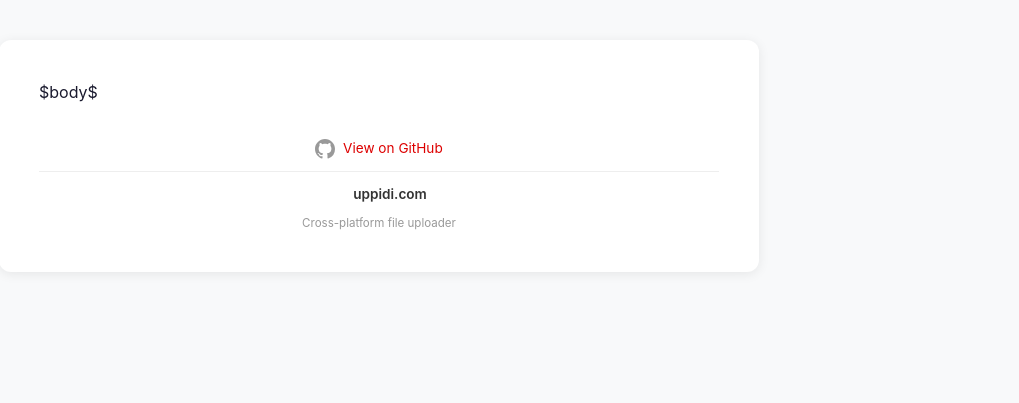
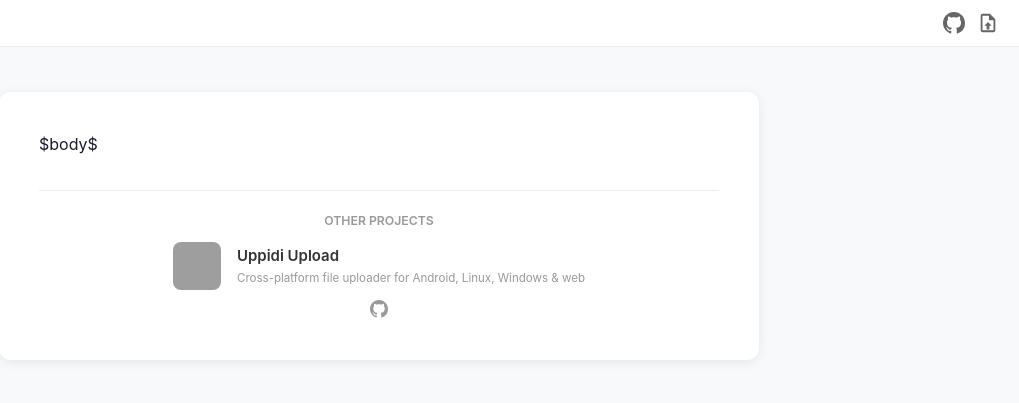
Before and after one commit to xpufx/reddit-comments-overkill, a plain HTML site: page src/template.html in a window 1280 px wide. Shown: the whole page, without its empty margins (261-1280 px from the left). Drawn offline with Linux system fonts and the light colour scheme; grey boxes are pictures that could not be loaded.

Commit message:
add Other Projects section with Uppidi logo + description, GitHub icon at top

```diff
--- a/src/template.html
+++ b/src/template.html
@@ -65,6 +65,23 @@
   th { background: #f5f5f5; font-weight: 600; }
   img { max-width: 100%; height: auto; border-radius: 8px; }
   .footer { text-align: center; color: #999; font-size: 0.85em; margin-top: 32px; }
+  .top-bar {
+    position: fixed;
+    top: 0; left: 0; right: 0;
+    display: flex;
+    justify-content: flex-end;
+    align-items: center;
+    gap: 12px;
+    padding: 12px 20px;
+    background: rgba(255,255,255,0.9);
+    backdrop-filter: blur(6px);
+    z-index: 100;
+    border-bottom: 1px solid #eee;
+  }
+  .top-bar a { line-height: 0; }
+  .top-bar svg { transition: fill 0.2s; }
+  .top-bar a:hover svg { fill: #d00; }
+  body { padding-top: 52px; }
   @media (max-width: 600px) {
     .card { padding: 20px; }
     h1 { font-size: 1.5em; }
@@ -72,21 +89,31 @@
 </style>
 </head>
 <body>
+<div class="top-bar">
+  <a href="https://github.com/xpufx/reddit-comments-overkill" title="View on GitHub">
+    <svg height="22" viewBox="0 0 16 16" fill="#666"><path d="M8 0C3.58 0 0 3.58 0 8c0 3.54 2.29 6.53 5.47 7.59.4.07.55-.17.55-.38 0-.19-.01-.82-.01-1.49-2.01.37-2.53-.49-2.69-.94-.09-.23-.48-.94-.82-1.13-.28-.15-.68-.52-.01-.53.63-.01 1.08.58 1.23.82.72 1.21 1.87.87 2.33.66.07-.52.28-.87.51-1.07-1.78-.2-3.64-.89-3.64-3.95 0-.87.31-1.59.82-2.15-.08-.2-.36-1.02.08-2.12 0 0 .67-.21 2.2.82.64-.18 1.32-.27 2-.27.68 0 1.36.09 2 .27 1.53-1.04 2.2-.82 2.2-.82.44 1.1.16 1.92.08 2.12.51.56.82 1.27.82 2.15 0 3.07-1.87 3.75-3.65 3.95.29.25.54.73.54 1.48 0 1.07-.01 1.93-.01 2.2 0 .21.15.46.55.38A8.013 8.013 0 0016 8c0-4.42-3.58-8-8-8z"/></svg>
+  </a>
+  <a href="https://github.com/xpufx/reddit-comments-overkill/raw/refs/heads/main/reddit-comments-overkill.user.js" title="Install userscript">
+    <svg height="22" viewBox="0 0 24 24" fill="#666"><path d="M14 2H6a2 2 0 0 0-2 2v16a2 2 0 0 0 2 2h12a2 2 0 0 0 2-2V8l-6-6zM6 20V4h7v5h5v11H6z"/><path d="M12 11l-4 4h2.5v4h3v-4H16l-4-4z"/></svg>
+  </a>
+</div>
 <div class="container">
 <div class="card">
 $body$
-<div class="footer">
-  <a href="https://github.com/xpufx/reddit-comments-overkill">
-    <svg height="20" viewBox="0 0 16 16" fill="#999" style="vertical-align:middle;margin-right:4px;"><path d="M8 0C3.58 0 0 3.58 0 8c0 3.54 2.29 6.53 5.47 7.59.4.07.55-.17.55-.38 0-.19-.01-.82-.01-1.49-2.01.37-2.53-.49-2.69-.94-.09-.23-.48-.94-.82-1.13-.28-.15-.68-.52-.01-.53.63-.01 1.08.58 1.23.82.72 1.21 1.87.87 2.33.66.07-.52.28-.87.51-1.07-1.78-.2-3.64-.89-3.64-3.95 0-.87.31-1.59.82-2.15-.08-.2-.36-1.02.08-2.12 0 0 .67-.21 2.2.82.64-.18 1.32-.27 2-.27.68 0 1.36.09 2 .27 1.53-1.04 2.2-.82 2.2-.82.44 1.1.16 1.92.08 2.12.51.56.82 1.27.82 2.15 0 3.07-1.87 3.75-3.65 3.95.29.25.54.73.54 1.48 0 1.07-.01 1.93-.01 2.2 0 .21.15.46.55.38A8.013 8.013 0 0016 8c0-4.42-3.58-8-8-8z"/></svg>
-    View on GitHub
+<div class="footer" style="margin-top:32px;padding-top:20px;border-top:1px solid #eee;">
+  <div style="font-size:0.9em;color:#999;margin-bottom:12px;font-weight:600;">OTHER PROJECTS</div>
+  <a href="https://uppidi.com" style="color:#999;text-decoration:none;display:flex;align-items:center;gap:16px;justify-content:center;flex-wrap:wrap;">
+    <img src="https://github.com/xpufx/uppidi-upload/raw/main/assets/logo.png" alt="Uppidi Upload" style="width:48px;height:48px;border-radius:8px;">
+    <span style="text-align:left;">
+      <span style="display:block;font-weight:600;color:#333;font-size:1.1em;">Uppidi Upload</span>
+      <span style="display:block;color:#999;font-size:0.85em;">Cross-platform file uploader for Android, Linux, Windows &amp; web</span>
+    </span>
   </a>
 </div>
-<div class="footer" style="margin-top:12px;padding-top:12px;border-top:1px solid #eee;">
-  <a href="https://uppidi.com" style="color:#999;text-decoration:none;display:inline-flex;align-items:center;gap:6px;">
-    <img src="https://uppidi.com/favicon.ico" alt="" style="width:16px;height:16px;border-radius:2px;">
-    <span style="font-weight:600;color:#333;">uppidi.com</span>
+<div class="footer" style="margin-top:8px;">
+  <a href="https://github.com/xpufx/reddit-comments-overkill">
+    <svg height="18" viewBox="0 0 16 16" fill="#999" style="vertical-align:middle;"><path d="M8 0C3.58 0 0 3.58 0 8c0 3.54 2.29 6.53 5.47 7.59.4.07.55-.17.55-.38 0-.19-.01-.82-.01-1.49-2.01.37-2.53-.49-2.69-.94-.09-.23-.48-.94-.82-1.13-.28-.15-.68-.52-.01-.53.63-.01 1.08.58 1.23.82.72 1.21 1.87.87 2.33.66.07-.52.28-.87.51-1.07-1.78-.2-3.64-.89-3.64-3.95 0-.87.31-1.59.82-2.15-.08-.2-.36-1.02.08-2.12 0 0 .67-.21 2.2.82.64-.18 1.32-.27 2-.27.68 0 1.36.09 2 .27 1.53-1.04 2.2-.82 2.2-.82.44 1.1.16 1.92.08 2.12.51.56.82 1.27.82 2.15 0 3.07-1.87 3.75-3.65 3.95.29.25.54.73.54 1.48 0 1.07-.01 1.93-.01 2.2 0 .21.15.46.55.38A8.013 8.013 0 0016 8c0-4.42-3.58-8-8-8z"/></svg>
   </a>
-  <span style="color:#999;font-size:0.85em;display:block;margin-top:4px;">Cross-platform file uploader</span>
 </div>
 </div>
 </div>
```
